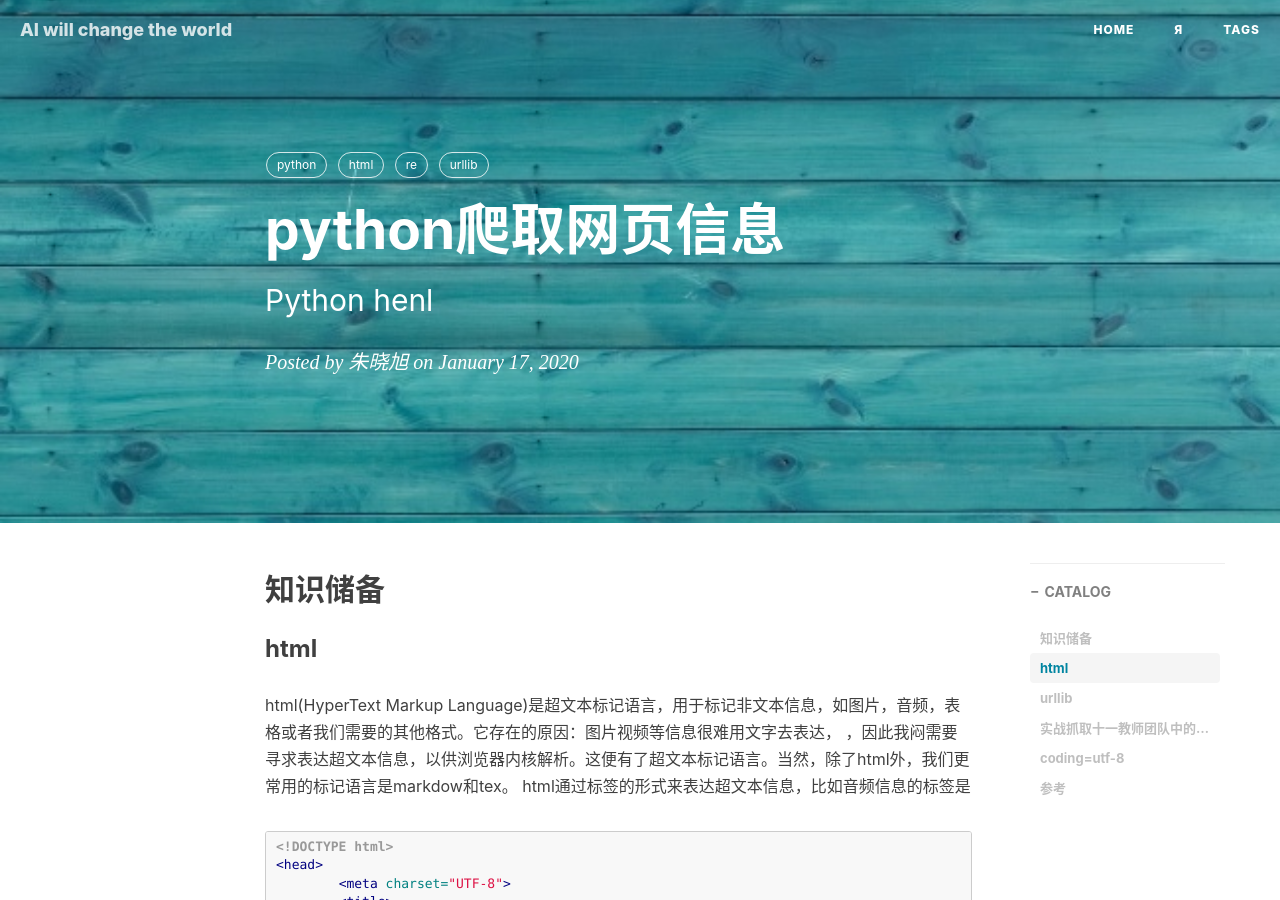
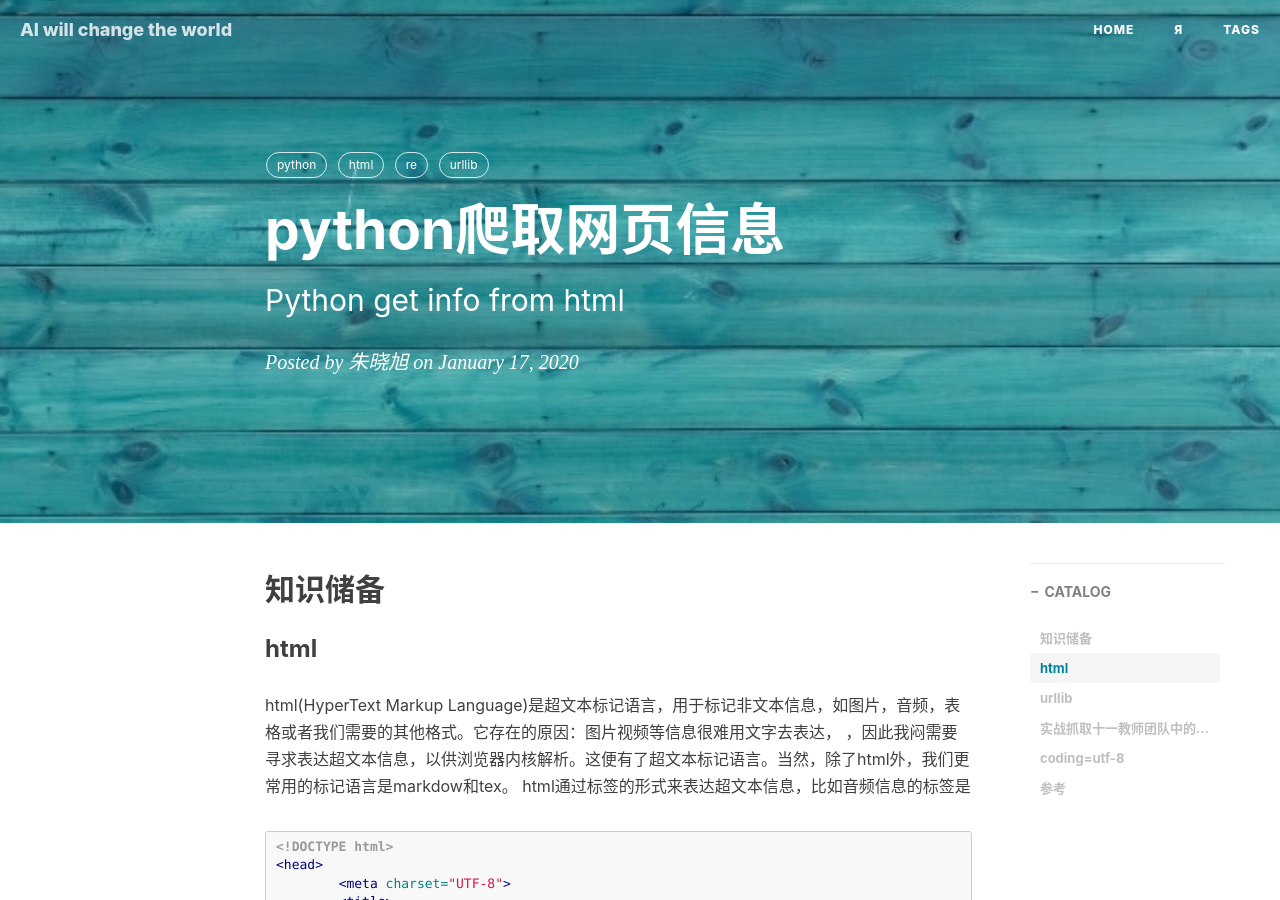
Before and after one commit to zhuxiaoxuhit/zhuxiaoxuhit.github.io, a Jekyll site: the page built from _posts/2020-03-01-python爬取网页信息.md, in a window 1280 px wide and 900 px high. Built offline with Jekyll 4.4.1, drawn with Linux system fonts in a browser that asks for light colours; nearby versions of some CDN libraries; comment, search, counter and statistics services are not loaded.

```diff
--- a/_posts/2020-03-01-python爬取网页信息.md
+++ b/_posts/2020-03-01-python爬取网页信息.md
@@ -1,7 +1,7 @@
 ---
 layout:     post
 title:      python爬取网页信息
-subtitle:   Python henl
+subtitle:   Python get info from html
 date:       2020-01-17
 author:     朱晓旭
 header-img: img/bg.jpg
```
